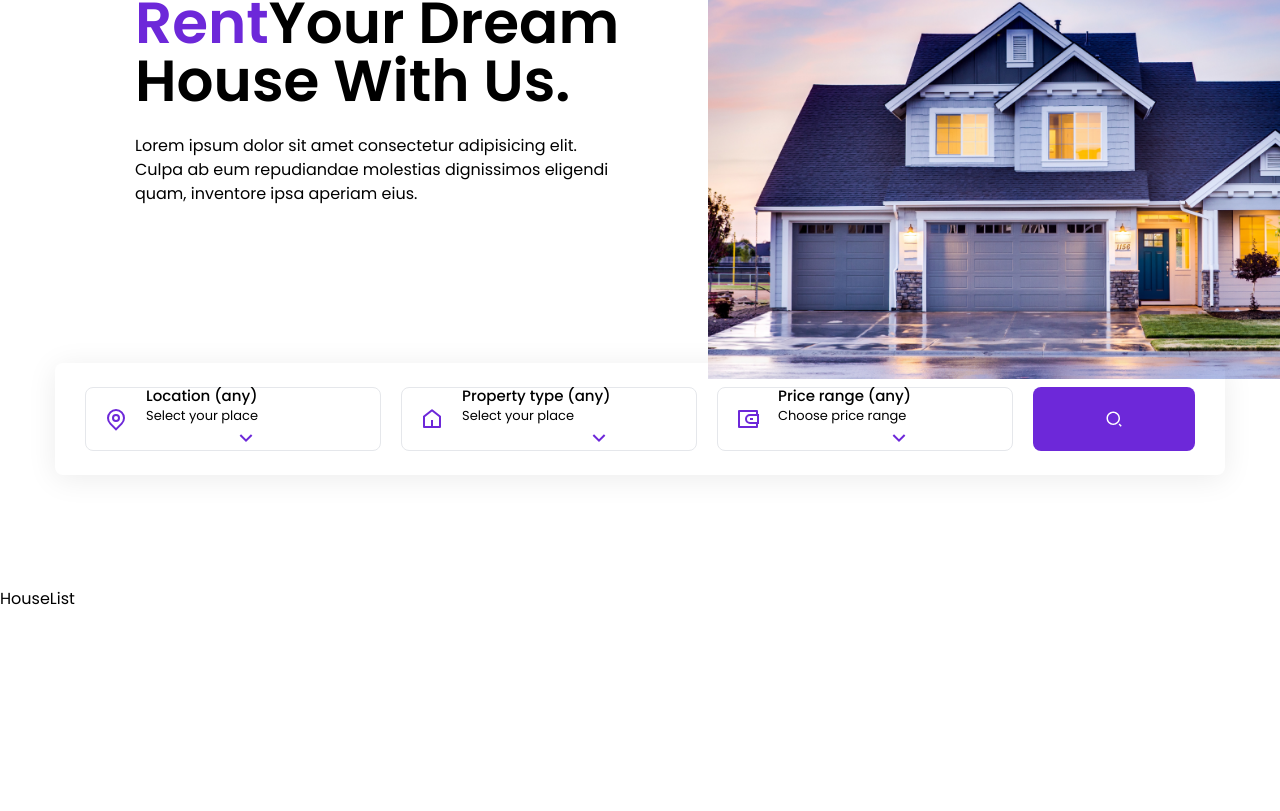
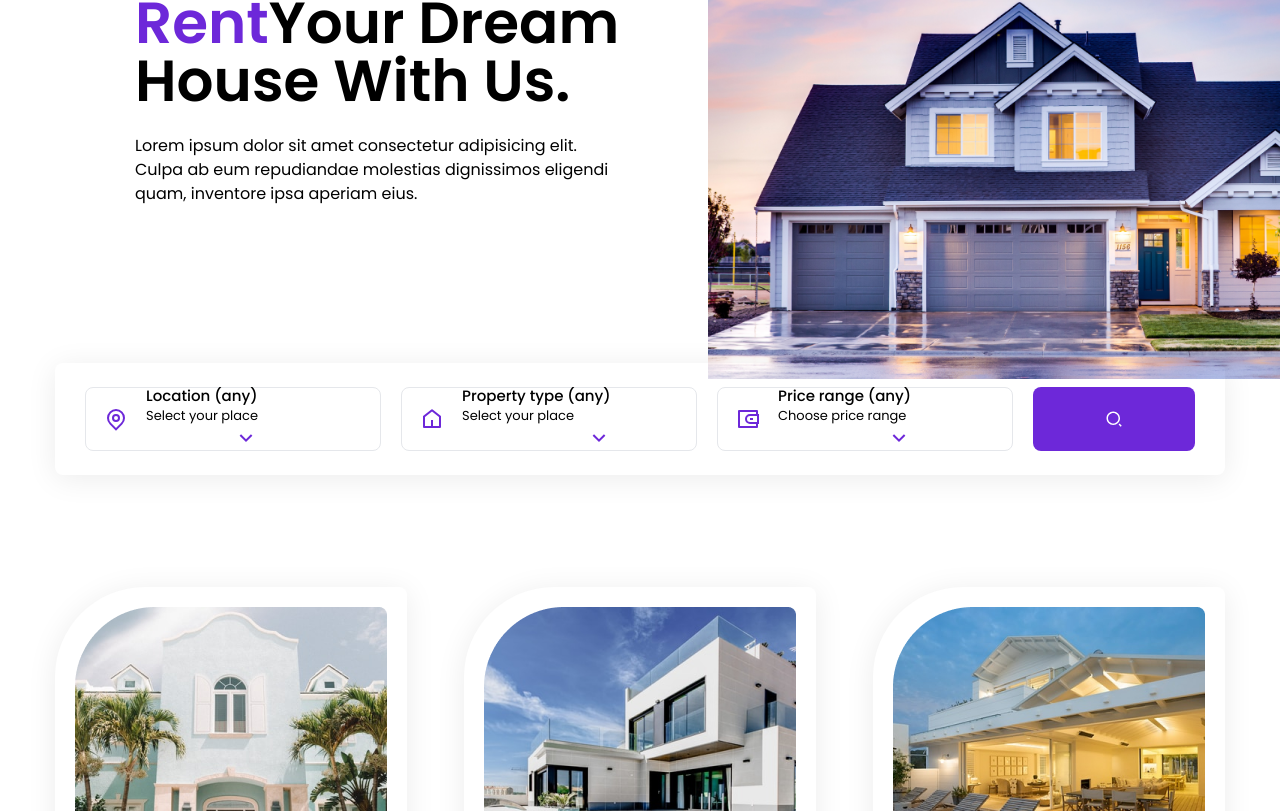
Before and after one commit to Zohra-Neda/Real-Estate-Frontent, a React (Create React App) app: page / in a window 1280 px wide. Shown: the part 291-1102 px from the top of the page. Built offline with nearby package versions, Linux system fonts and the light colour scheme.

Commit message:
Implement HouseList component for displaying a list of houses

```diff
--- a/src/components/HouseList.js
+++ b/src/components/HouseList.js
@@ -1,7 +1,32 @@
-import React from 'react';
+import React, { useCallback, useContext } from 'react';
+
+// import context
+import { HouseContext } from './HouseContext';
+
+// import components
+import House from './House';
+
+// import link
+import { Link } from 'react-router-dom';
+
+// import icons
+import { ImSpinner2 } from 'react-icons/im';
 
 const HouseList = () => {
-  return <div>HouseList</div>;
+  const { houses, loading } = useContext(HouseContext);
+  return (
+    <section className='mb-20'>
+      <div className='container mx-auto'>
+        <div className='grid md:grid-cols-2 lg:grid-cols-3 gap-4 lg:gap-14'>
+          {houses.map((house, index) => {
+            return <Link to={`/property/${house.id}`} key={index}>
+              <House house={house} />
+            </Link>
+          })}
+        </div>
+      </div>
+    </section>
+  );
 };
 
 export default HouseList;
```
